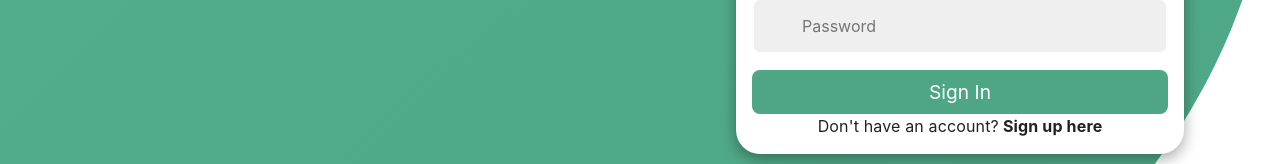
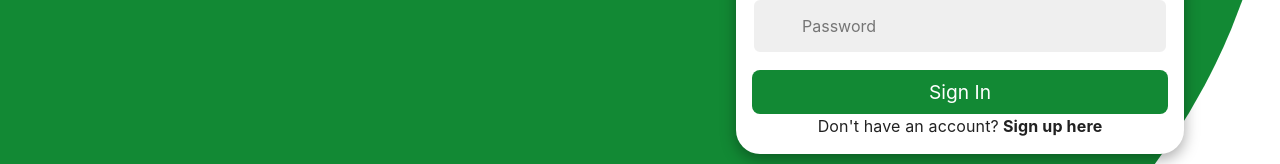
Before and after one commit to COM3014-Team-1/Grocery_FE, a React (Create React App) app: page /login in a window 1280 px wide. Shown: the part 446-610 px from the top of the page. Built offline with nearby package versions, Linux system fonts and the light colour scheme; no server answers.

Commit message:
Color component modeified in LoginForm

```diff
--- a/src/LoginForm.css
+++ b/src/LoginForm.css
@@ -1,6 +1,6 @@
 :root {
-    --primary-color: #4EA685;
-    --secondary-color: #57B894;
+    --primary-color: #128934;
+    --secondary-color: #128934;
     --black: #000000;
     --white: #ffffff;
     --gray: #efefef;
```
